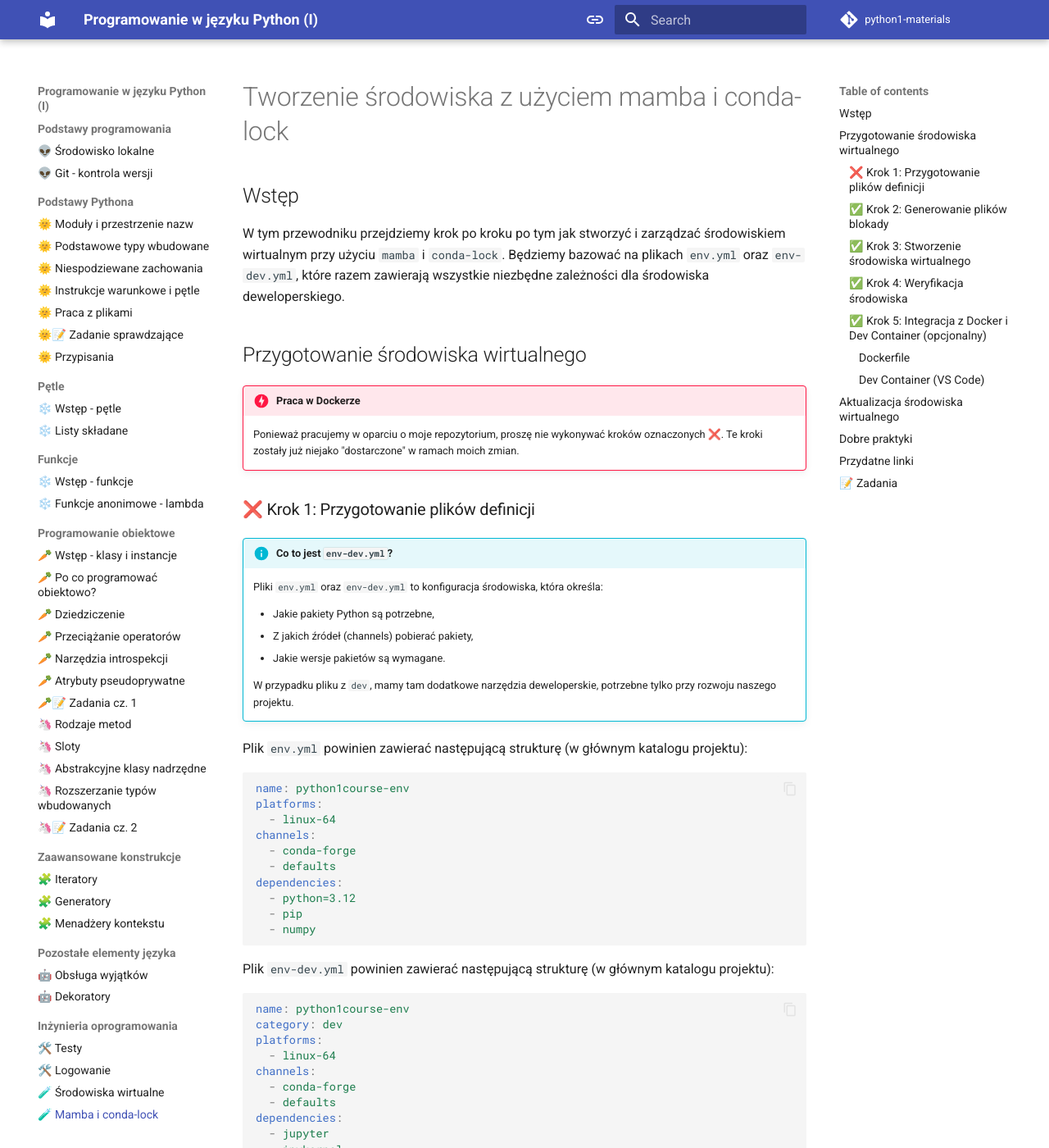
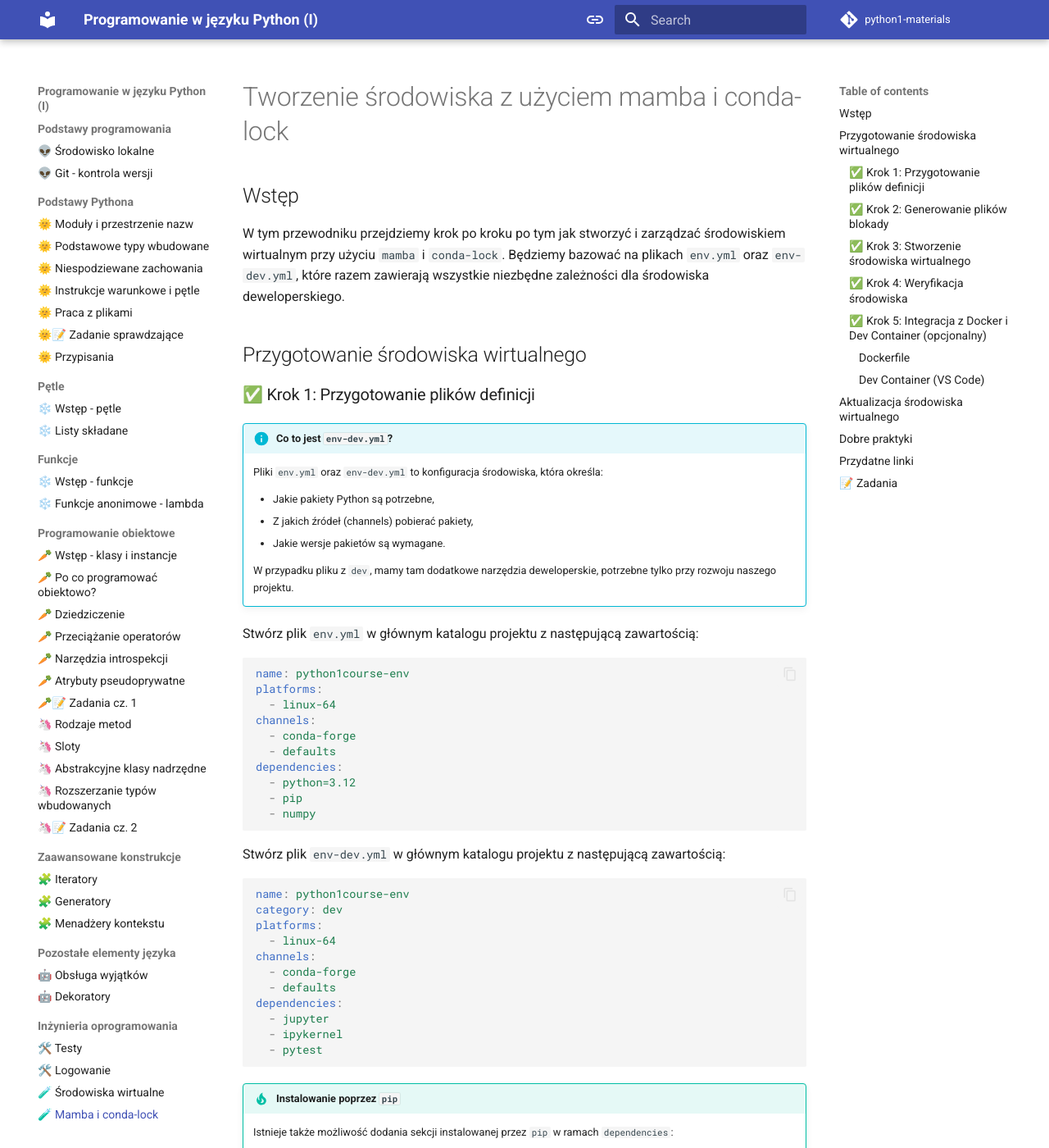
Before and after one commit to eo-agh/python1-materials, an MkDocs documentation site: the page built from docs/zaj08/mamba_condalock.md, in a window 1280 px wide and 1400 px high. Shown: the whole window at 82% size. Built offline with MkDocs 1.6.1 and Material for MkDocs 9.7.7, drawn with Linux system fonts in a browser that asks for light colours; comment, search, counter and statistics services are not loaded.

Commit message:
Zaj09 - independent

````diff
--- a/docs/zaj08/mamba_condalock.md
+++ b/docs/zaj08/mamba_condalock.md
@@ -7,11 +7,7 @@ W tym przewodniku przejdziemy krok po kroku po tym jak stworzyć i zarządzać
 
 ## Przygotowanie środowiska wirtualnego
 
-!!! danger "Praca w Dockerze"
-
-    Ponieważ pracujemy w oparciu o moje repozytorium, proszę nie wykonywać kroków oznaczonych ❌. Te kroki zostały już niejako "dostarczone" w ramach moich zmian.
-
-### ❌ Krok 1: Przygotowanie plików definicji
+### ✅ Krok 1: Przygotowanie plików definicji
 
 !!! info "Co to jest `env-dev.yml`?"
 
@@ -23,7 +19,7 @@ W tym przewodniku przejdziemy krok po kroku po tym jak stworzyć i zarządzać
 
     W przypadku pliku z `dev`, mamy tam dodatkowe narzędzia deweloperskie, potrzebne tylko przy rozwoju naszego projektu.
 
-Plik `env.yml` powinien zawierać następującą strukturę (w głównym katalogu projektu):
+Stwórz plik `env.yml` w głównym katalogu projektu z następującą zawartością:
 
 ```yaml
 name: python1course-env
@@ -38,7 +34,7 @@ dependencies:
   - numpy
 ```
 
-Plik `env-dev.yml` powinien zawierać następującą strukturę (w głównym katalogu projektu):
+Stwórz plik `env-dev.yml` w głównym katalogu projektu z następującą zawartością:
 
 ```yaml
 name: python1course-env
````
